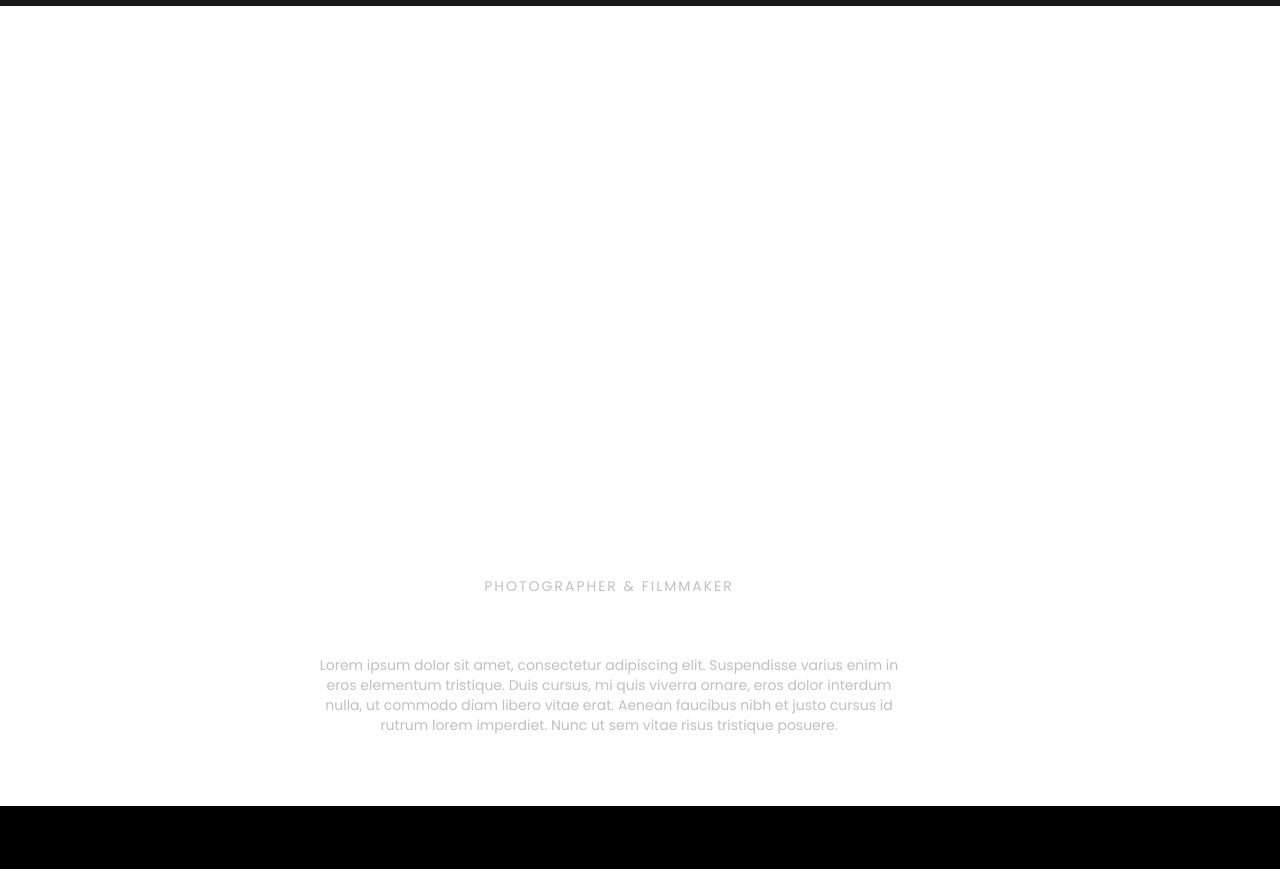
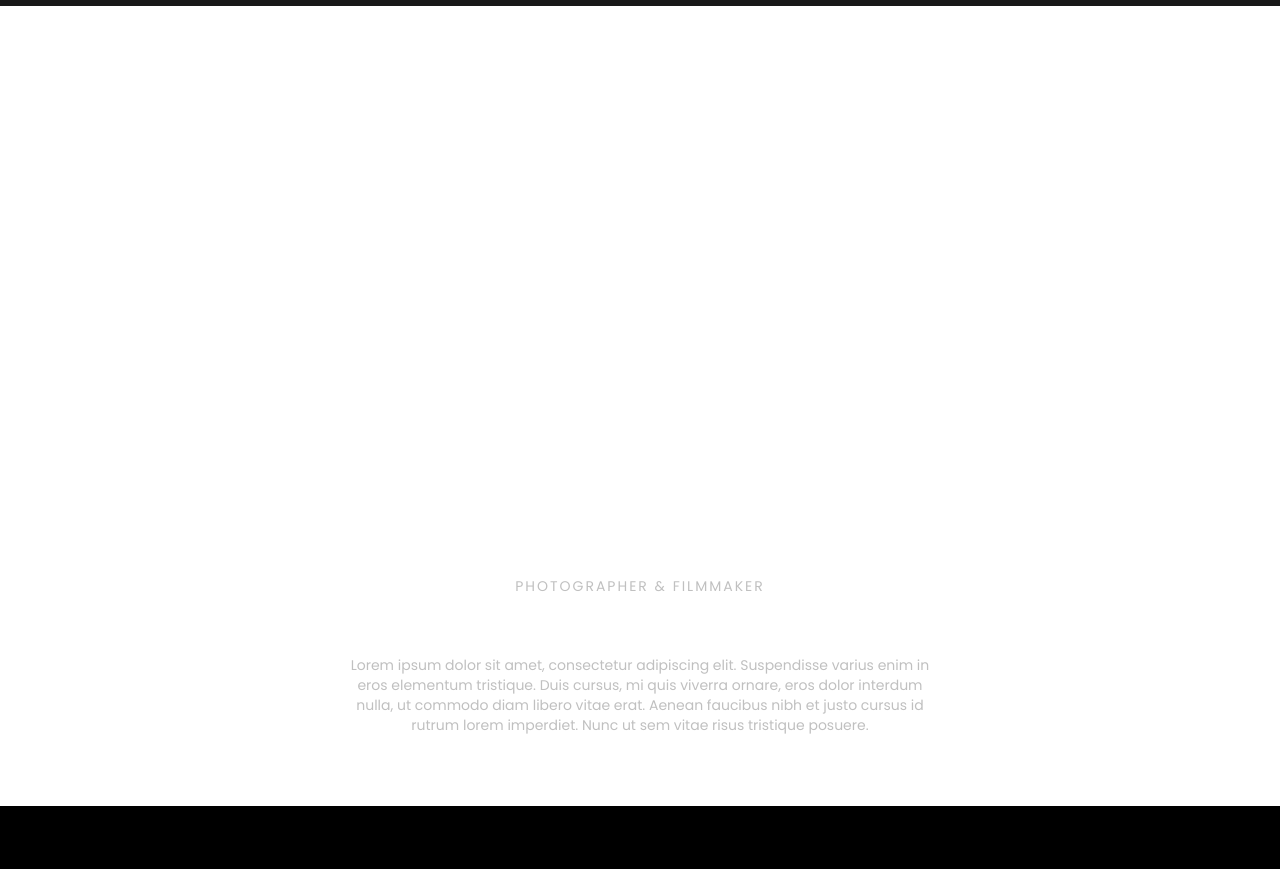
Before and after one commit to An1rey/hw5-1-, a plain HTML site: page index.html in a window 1280 px wide. Shown: the part 83-952 px from the top of the page. Drawn offline with nearby package versions, Linux system fonts and the light colour scheme; a web font is replaced by a local one.

Commit message:
change page

```diff
--- a/style/media.css
+++ b/style/media.css
@@ -35,8 +35,6 @@
     .footer_lists{
         margin-left: 100px;
     }
-
-
 }
 
 @media screen and (max-width: 880px) {
@@ -133,7 +131,6 @@
 @media screen and (max-width: 577px) {
     .footer_lists {
         width: 219px;
-
     }
     .footer_button_1 {
         display: block;
@@ -224,8 +221,8 @@
     }
 }
 
+@media screen and (max-width: 390px) {
 
-@media screen and (max-width: 390px) {
     .section_main {
         height: 85vh;
     }
--- a/style/style.css
+++ b/style/style.css
@@ -90,8 +90,8 @@ header{
     padding-bottom: 71px;
 }
 .main_page{
-    width: 580px;
-    margin-right: 62px;
+    max-width: 580px;
+    text-align: center;
 }
 .slogan{
     font-family: 'Poppins',sans-serif;
```
